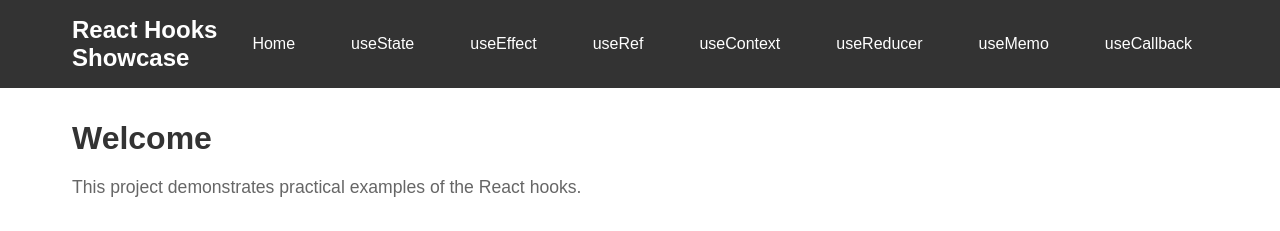
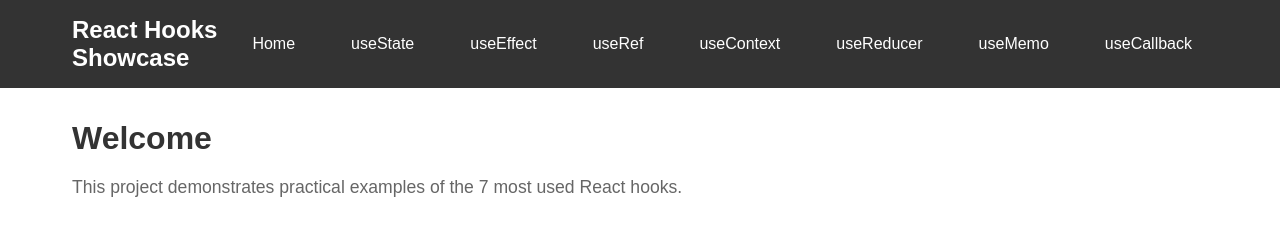
Before and after one commit to illinai/react-hooks-showcase, a Next.js app: page / in a window 1280 px wide. Shown: the top 231 px of the page. Built offline with nearby package versions, Linux system fonts and the light colour scheme.

Commit message:
Update page.js

```diff
--- a/src/app/page.js
+++ b/src/app/page.js
@@ -3,7 +3,7 @@ export default function Home() {
     <div className="page-container">
       <h1 className="page-title">Welcome</h1>
       <p className="page-description">
-        This project demonstrates practical examples of the React hooks.
+        This project demonstrates practical examples of the 7 most used React hooks.
       </p>
       <div className="example-container">
         <h2>About This Project</h2>
```
